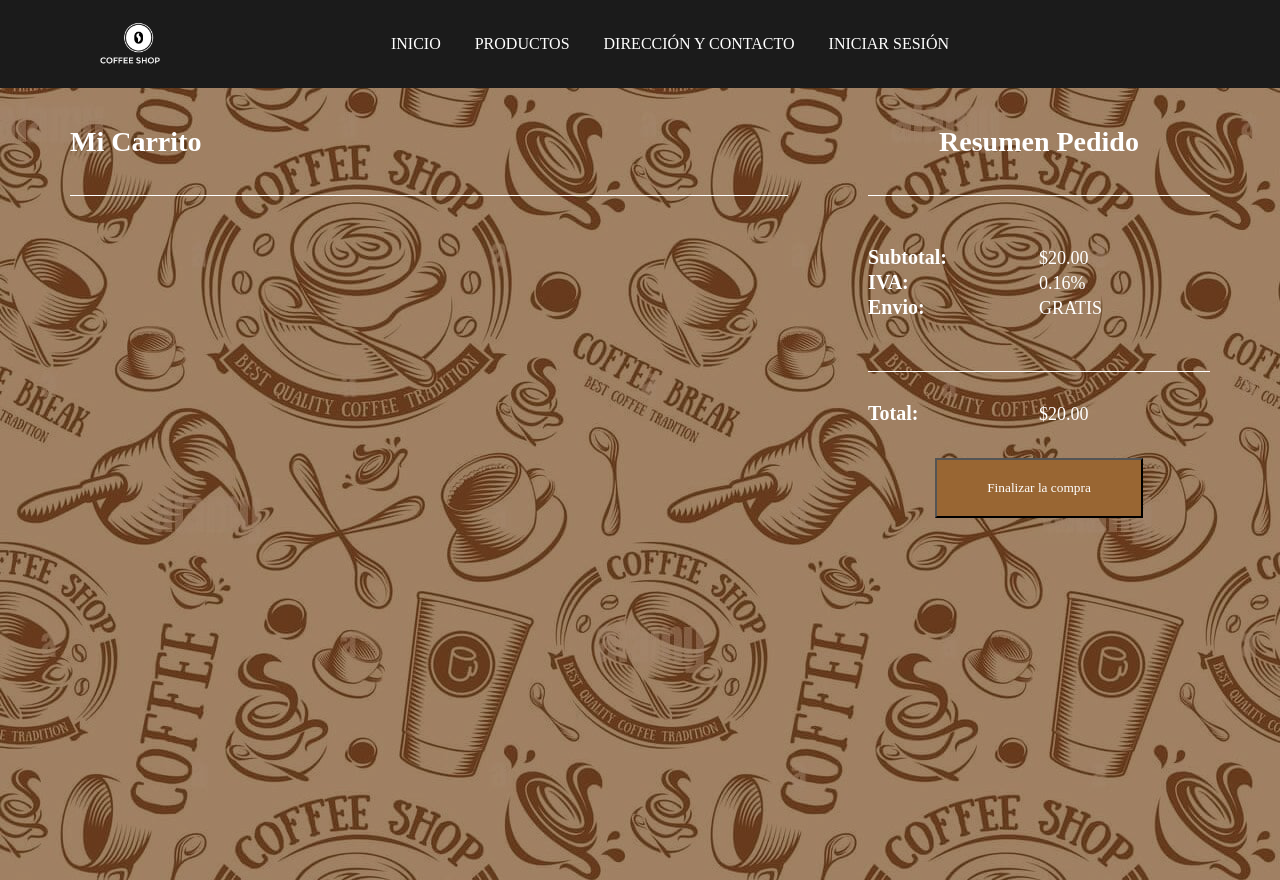
After one commit to AlfredoHernandez45/pruebaCaf2, a PHP site: page /carrito.php in a window 1280 px wide. The commit adds this page. Run offline with PHP 8.4, Linux system fonts and the light colour scheme; data that the repository does not hold is empty.

Commit message:
pequenios ajustes

```diff
--- /dev/null
+++ b/ventas1/carrito.php
@@ -0,0 +1,107 @@
+<?php
+//incluye la clase crud y articulo
+require_once('crud.php');
+require_once('articulo.php');
+$crud=new crudArticulo();
+$articulo= new Articulos();
+//obtiene todos los articulos con el método mostrar de la clase crud
+$listaArticulos=$crud->mostrar();
+?>
+<!DOCTYPE html>
+<html lang="en">
+<head>
+	<meta charset="UTF-8">
+	<meta http-equiv="X-UA-Compatible" content="IE=edge">
+	<meta name="viewport" content="width=device-width, initial-scale=1.0">
+	<title>Compra del Carrito</title>
+
+	<!-- Estilos css -->
+	<link rel="stylesheet" href="css/mainstyle.css">
+	<link rel="stylesheet" href="css/style.css">
+
+</head>
+<body class="main_carrito">
+	<header>
+        <a href="#" class="logo">
+            <img src="img/logo.png" alt="">
+        </a>
+        <i class='bx bx-menu' id="menu-icon"></i>
+        <ul class="navbar">
+            <li><a href="mostrar.usuario.php">Inicio</a></li>
+            <li><a href="mostrar.usuario.php#products">Productos</a></li>
+            <li><a href="mostrar.usuario.php#direccion">Dirección y Contacto</a></li>
+            <li><a href="sesion.php">Iniciar Sesión</a></li>
+        </ul>
+
+        <div class="header-icon">
+            <!-- <i class="bx bx-cart-alt"></i> -->
+            <i class='bx bx-search' id="search-icon"></i>
+        </div>
+    </header>
+
+	<div class="carrito">
+		<div class="content">
+			<div class="body_carrito">
+				<div class="catalago_productos">
+					<h2>Mi Carrito</h2>
+					<?php foreach ($listaArticulos as $articulo) {?>
+					<div class="item_productos">
+
+						<div class="producto">
+							<div class="image_producto">
+								<img src="./img/mokaa.png" alt="cafe moka" loading="lazy">
+							</div>
+							<div class="descripcion_producto">
+								<h3><?php echo $articulo->getNombre() ?></h3> <!--Muestra el nombre del producto -->
+								<!-- <p>calletas, pan</p> -->
+							</div>
+							<div class="cantidad_producto">
+								<p><input type="number" name="cantidad"></p>
+							</div>
+							<div class="precio_producto">
+								<p><?php echo $articulo->getPrecio() ?></p>
+							</div>
+						</div>
+
+						<!-- <div class="producto">
+							<div class="image_producto">
+								<img src="./img/oreo.png" alt="cafe moka" loading="lazy">
+							</div>
+							<div class="descripcion_producto">
+								<h3>Cafe</h3>
+								<p>calletas, pan</p>
+							</div>
+							<div class="cantidad_producto">
+								<p>1</p>
+							</div>
+							<div class="precio_producto">
+								<p>$20.00</p>
+							</div>
+						</div> -->
+					</div>
+					<?php }?>
+				</div>
+				<div class="catalago_precios">
+					<h2>Resumen Pedido</h2>
+					<div class="sub_total">
+						<label>Subtotal:</label>
+						<p>$20.00</p>
+						<label>IVA:</label>
+						<p>0.16%</p>
+						<label>Envio:</label>
+						<p>GRATIS</p>
+					</div>
+					<div class="total_precio">
+						<label>Total:</label>
+						<p>$20.00</p>
+					</div>
+					<div class="fin_compra">
+						<button><a href="">Finalizar la compra</a></button>
+					</div>
+				</div>
+			</div>
+
+		</div>
+	</div>
+</body>
+</html>
--- /dev/null
+++ b/ventas1/css/mainstyle.css
@@ -0,0 +1,259 @@
+* {
+  margin: 0;
+  padding: 0;
+  color: #707070;
+  font-family: "Open Sans", sans-serif;
+  font-display: fallback;
+  -webkit-box-sizing: border-box;
+  -moz-box-sizing: border-box;
+  box-sizing: border-box;
+  -webkit-font-smoothing: antialiased;
+  -moz-osx-font-smoothing: grayscale;
+}
+
+body h1 {
+  font-size: 48px;
+  font-weight: 400;
+  line-height: 160%;
+  margin-bottom: 30px;
+}
+body h2, body h3, body h4, body h5, body h6 {
+  font-weight: 700;
+  line-height: 160%;
+}
+body p, body span {
+  font-size: 18px;
+  font-size: 400;
+  line-height: 140%;
+}
+body.no_scroll {
+  overflow: hidden;
+  overflow-y: hidden;
+}
+body.no-scroll {
+  overflow: hidden;
+}
+body .img-responsive {
+  display: block;
+  max-width: 100%;
+}
+body .content {
+  width: 95%;
+  max-width: 1280px;
+  margin: 0 auto;
+}
+body .content:before {
+  display: table;
+  content: "";
+  clear: both;
+}
+body .content:after {
+  display: table;
+  content: " ";
+  clear: both;
+}
+body a {
+  cursor: pointer;
+  text-decoration: none;
+}
+body a:hover {
+  text-decoration: none;
+}
+body a:focus {
+  text-decoration: none;
+}
+
+.cafe_index {
+  background-image: url("css/fondo-taza.png");
+  background-size: cover;
+  background-position: center;
+  background-repeat: no-repeat;
+  padding: 230px 0;
+}
+.cafe_index h1 {
+  font-size: 48px;
+  font-weight: 700;
+  line-height: 160%;
+  margin-bottom: 30px;
+  color: #fff;
+}
+.cafe_index p {
+  font-size: 18px;
+  font-weight: 400;
+  line-height: 160%;
+  margin-bottom: 50px;
+  color: #fff;
+  width: 100%;
+  max-width: 600px;
+}
+.cafe_index .btns {
+  width: 100%;
+  max-width: 600px;
+  display: flex;
+  justify-content: space-evenly;
+}
+.cafe_index .btns a {
+  border: 1px solid #fff;
+  color: #fff;
+  font-size: 16px;
+  font-weight: 600;
+  padding: 15px 20px;
+  border-radius: 10px;
+}
+.cafe_index .btns a:hover {
+  border: 1px solid #fff;
+  background-color: #fff;
+  color: #000;
+}
+
+html, body {
+  height: 100%;
+}
+
+.main_carrito {
+  background-image: url(../img/fondo-taza.png);
+  position: relative;
+  z-index: 1;
+  height: 100%;
+}
+.main_carrito .carrito {
+  margin-top: 80px;
+  padding: 40px;
+}
+.main_carrito .carrito .body_carrito {
+  display: flex;
+  gap: 80px;
+}
+.main_carrito .carrito .body_carrito .catalago_productos {
+  width: 100%;
+  max-width: 70%;
+}
+.main_carrito .carrito .body_carrito .catalago_productos h2 {
+  color: #fff;
+  font-size: 28px;
+  padding-bottom: 30px;
+  border-bottom: 1px solid #fff;
+}
+.main_carrito .carrito .body_carrito .catalago_productos .item_productos {
+  display: grid;
+  grid-template-columns: 1fr;
+}
+.main_carrito .carrito .body_carrito .catalago_productos .item_productos .producto {
+  padding: 50px 0;
+  display: flex;
+  justify-content: space-evenly;
+  border-bottom: 1px solid #fff;
+  position: relative;
+  z-index: 1;
+}
+.main_carrito .carrito .body_carrito .catalago_productos .item_productos .producto::before {
+  content: "";
+  display: block;
+  position: absolute;
+  top: 0;
+  left: 0;
+  width: 100%;
+  height: 100%;
+  background-color: #b37639;
+  opacity: 0.65;
+  z-index: -1;
+}
+.main_carrito .carrito .body_carrito .catalago_productos .item_productos .producto .image_producto {
+  width: 100%;
+  display: block;
+  margin: auto;
+}
+.main_carrito .carrito .body_carrito .catalago_productos .item_productos .producto .image_producto img {
+  width: 100%;
+  display: block;
+  margin: auto;
+}
+.main_carrito .carrito .body_carrito .catalago_productos .item_productos .producto .descripcion_producto {
+  width: 100%;
+  margin-left: 50px;
+  display: block;
+  margin: auto 0px auto 50px;
+}
+.main_carrito .carrito .body_carrito .catalago_productos .item_productos .producto .descripcion_producto h3 {
+  color: #fff;
+  font-size: 20px;
+}
+.main_carrito .carrito .body_carrito .catalago_productos .item_productos .producto .descripcion_producto p {
+  color: #fff;
+  font-size: 18px;
+}
+.main_carrito .carrito .body_carrito .catalago_productos .item_productos .producto .cantidad_producto {
+  width: 100%;
+  border: 1px solid #fff;
+  display: block;
+  margin: auto;
+  padding: 15px;
+}
+.main_carrito .carrito .body_carrito .catalago_productos .item_productos .producto .cantidad_producto p {
+  color: #fff;
+  font-size: 18px;
+  text-align: center;
+}
+.main_carrito .carrito .body_carrito .catalago_productos .item_productos .producto .precio_producto {
+  width: 100%;
+  display: block;
+  margin: auto;
+}
+.main_carrito .carrito .body_carrito .catalago_productos .item_productos .producto .precio_producto p {
+  color: #fff;
+  font-size: 18;
+  text-align: center;
+}
+.main_carrito .carrito .body_carrito .catalago_precios {
+  width: 100%;
+  max-width: 30%;
+}
+.main_carrito .carrito .body_carrito .catalago_precios h2 {
+  color: #fff;
+  font-size: 28px;
+  padding-bottom: 30px;
+  text-align: center;
+  border-bottom: 1px solid #fff;
+}
+.main_carrito .carrito .body_carrito .catalago_precios .sub_total {
+  padding: 50px 0;
+  border-bottom: 1px solid #fff;
+  display: grid;
+  grid-template-columns: 1fr 1fr;
+}
+.main_carrito .carrito .body_carrito .catalago_precios .sub_total label {
+  color: #fff;
+  font-size: 20px;
+  font-weight: 700;
+}
+.main_carrito .carrito .body_carrito .catalago_precios .sub_total p {
+  color: #fff;
+  font-size: 18px;
+  font-weight: 400;
+}
+.main_carrito .carrito .body_carrito .catalago_precios .total_precio {
+  margin: 30px 0;
+  display: grid;
+  grid-template-columns: 1fr 1fr;
+}
+.main_carrito .carrito .body_carrito .catalago_precios .total_precio label {
+  color: #fff;
+  font-size: 20px;
+  font-weight: 700;
+}
+.main_carrito .carrito .body_carrito .catalago_precios .total_precio p {
+  color: #fff;
+  font-size: 18px;
+  font-weight: 400;
+}
+.main_carrito .carrito .body_carrito .catalago_precios .fin_compra button {
+  padding: 20px 50px;
+  display: block;
+  margin: auto;
+  background-color: #996633;
+}
+.main_carrito .carrito .body_carrito .catalago_precios .fin_compra button a {
+  color: #fff;
+}
+
+/*# sourceMappingURL=mainstyle.css.map */
--- a/ventas1/css/style.css
+++ b/ventas1/css/style.css
@@ -65,18 +65,19 @@ header{
 }
 
 .header-icon {
-    font-size: 22px;
+    font-size: 30px;
     cursor: pointer;
     z-index: 10000;
     display: flex;
     column-gap: 0.8rem;
 }
-.header-icon .bx{
+/* .header-icon .bx{
     color: var(--bg-color);
-}
+} */
 
 .header-icon .bx{
     color: var(--main-color);
+    font-size: 30px;
 }
 #menu-icon{
     color: var(--bg-color);
```
Also changed, not shown: ventas1/mostrar.usuario.php (+6 -6 lines), ventas1/img/fondo-taza.png (added).
